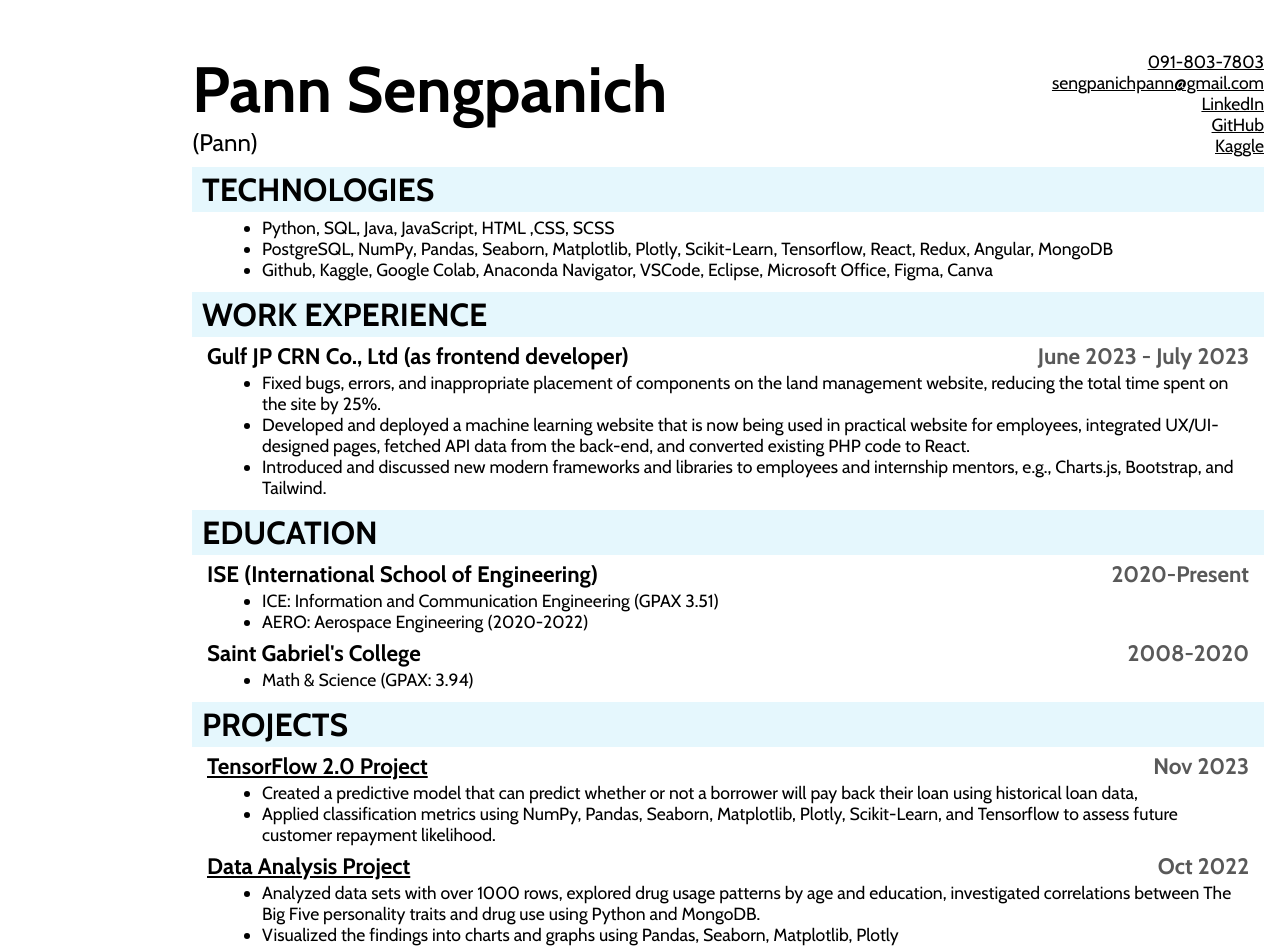
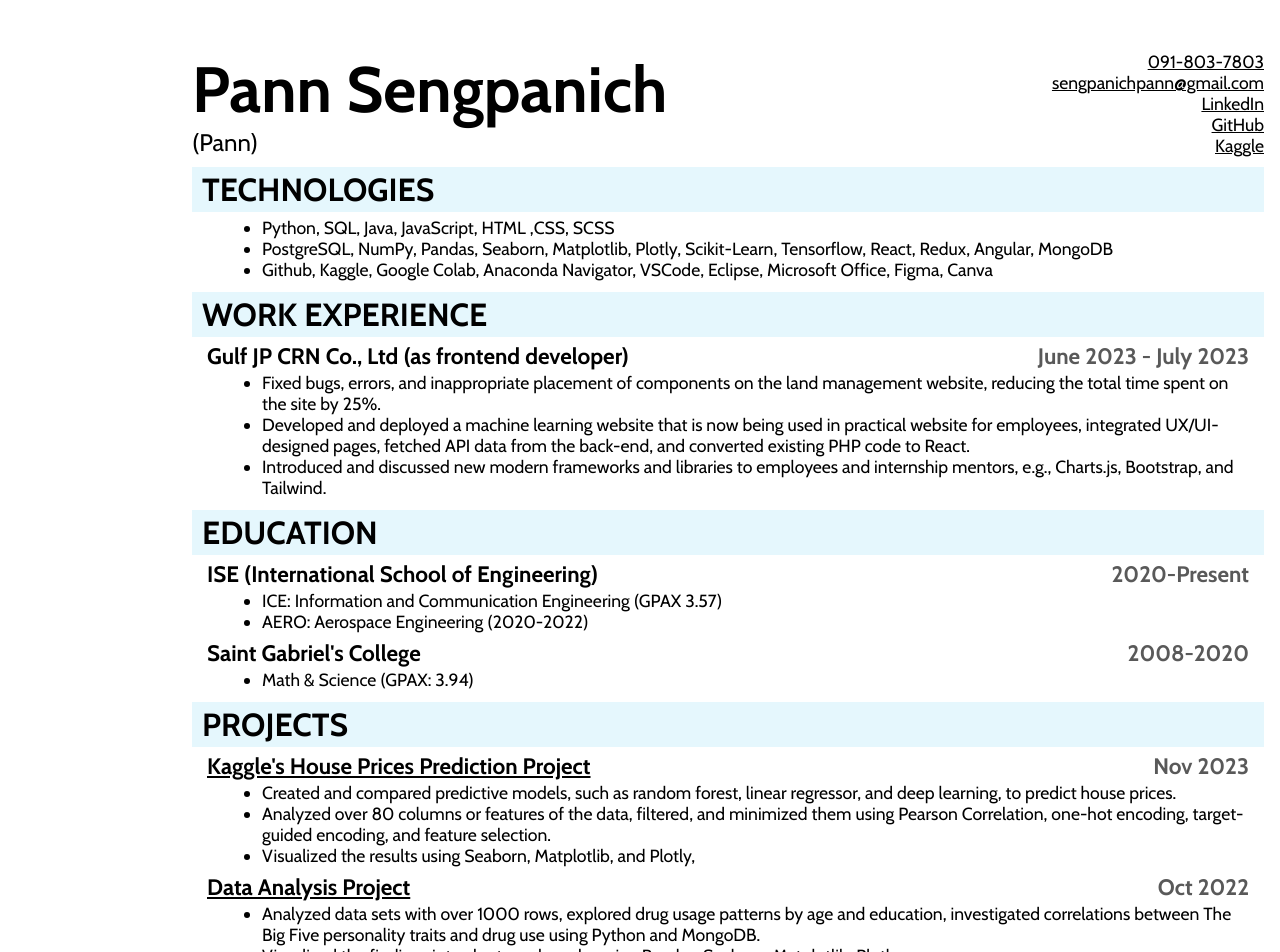
Before and after one commit to PannSengpanich/cv-application, a React (Create React App) app: page / in a window 1280 px wide. Shown: the top 952 px of the page. Built offline with nearby package versions, Linux system fonts and the light colour scheme.

Commit message:
Update data.js

```diff
--- a/src/data.js
+++ b/src/data.js
@@ -55,7 +55,7 @@ export const EdData = [
   {
     head: "ISE (International School of Engineering)",
     details: [
-      "ICE: Information and Communication Engineering (GPAX 3.51)",
+      "ICE: Information and Communication Engineering (GPAX 3.57)",
       "AERO: Aerospace Engineering (2020-2022)",
     ],
     date: "2020-Present",
@@ -71,12 +71,13 @@ export const EdData = [
 export const ProjData = [
   { topic: "PROJECTS" },
   {
-    head: "TensorFlow 2.0 Project ",
+    head: "Kaggle's House Prices Prediction Project ",
     details: [
-      "Created a predictive model that can predict whether or not a borrower will pay back their loan using historical loan data, ",
-      "Applied classification metrics using NumPy, Pandas, Seaborn, Matplotlib, Plotly, Scikit-Learn, and Tensorflow to assess future customer repayment likelihood.",
+      "Created and compared predictive models, such as random forest, linear regressor, and deep learning, to predict house prices. ",
+      "Analyzed over 80 columns or features of the data, filtered, and minimized them using Pearson Correlation, one-hot encoding, target-guided encoding, and feature selection. ",
+      "Visualized the results using Seaborn, Matplotlib, and Plotly,",
     ],
-    url: "https://colab.research.google.com/drive/12N0G_ELMjjxG184iVCmF9zwIaEXFAqBj#scrollTo=1ZZkunP6hl33",
+    url: "https://www.kaggle.com/code/pannsengpanich/pann-sengpanich-s-house-prices-analysis",
     date: "Nov 2023",
   },
   {
```
